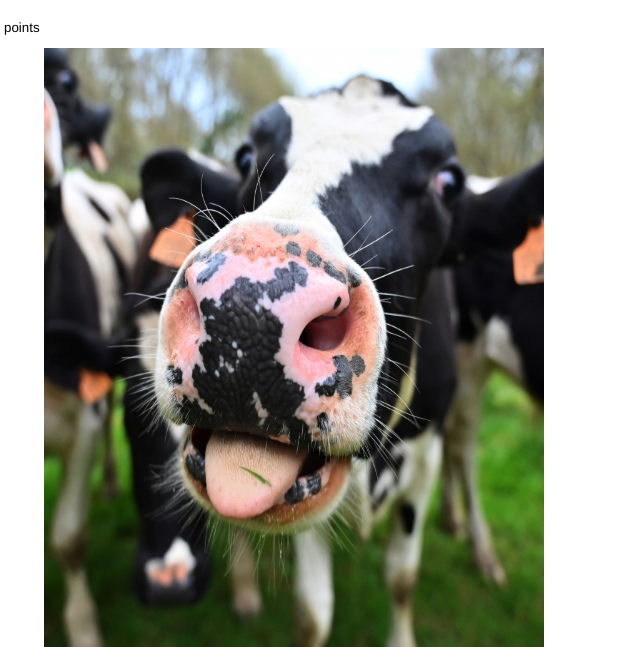
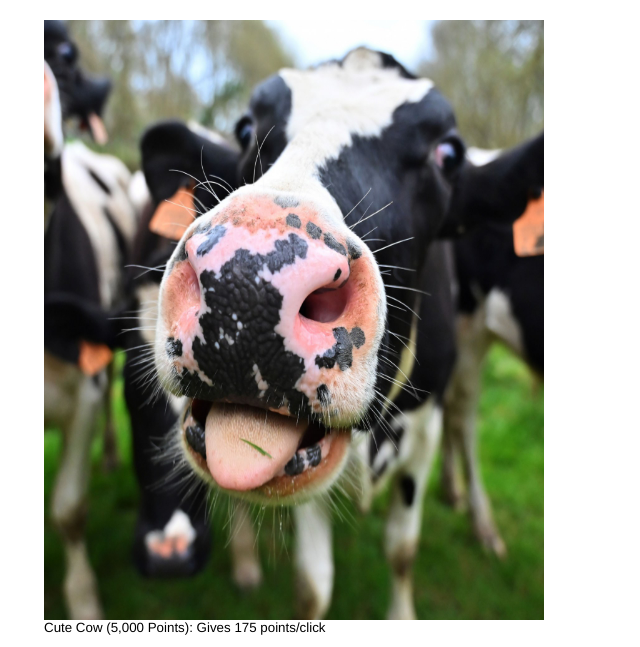
Before and after one commit to cas380/cow-clicker-2, a Flask app: page /store.html in a window 1280 px wide. Shown: the part 99-746 px from the top of the page, without its empty margins (0-640 px from the left). Run offline with Flask 2, Linux system fonts and the light colour scheme.

Commit message:
Shop points need passed in routing is all
that's why it's not working

```diff
--- a/templates/store.html
+++ b/templates/store.html
@@ -12,11 +12,6 @@
 {% endblock %}
 
 {% block content %}
-	<div id="demo" onload = "loadXMLPoints()">
-	<p>
-		points
-	</p>
-	</div>
     <body>
         <div>
         </div>
@@ -39,7 +34,7 @@
 	</body>
 	<script>
 
-		//Request Data
+	/*Request Data
 	function loadXMLPoints() {
 		var httpRequest = new XMLHttpRequest();
 
@@ -54,12 +49,7 @@
 		var data = "points" = points;
 		document.getElementById("demo").innerHTML = data;
 	}
-
-
-		//Display points
-		var pointsDiv = document.getElementById('points');
-		pointsDiv.innerHTML = 'Points: <em>' + points + '</em>';
-		console.log("You have " + points + " points!");
+	*/
 
 	function buyThatCow(imageElement) {
 		// attempt to buy a cow in the store
```
Lines whose indentation alone changed are shown as unchanged.
